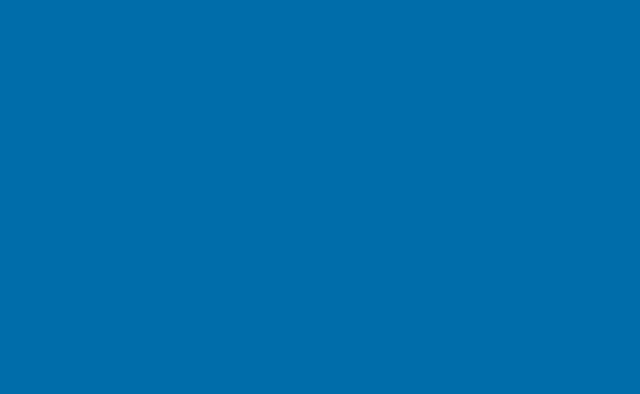
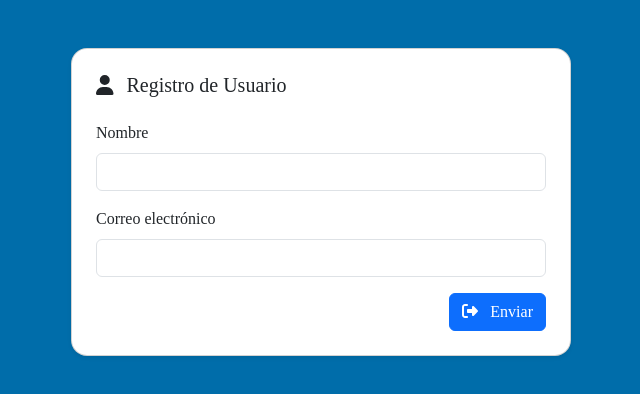
Before and after one commit to gabrielgarcia2211/seed-frontend, a Vue app: page /form in a window 1280 px wide. Before the commit this address had no page. Shown: the top 394 px of the page, without its empty margins (319-959 px from the left). Built offline with nearby package versions, Linux system fonts and the light colour scheme; sample sign-in values are in the browser's storage.

Commit message:
feat: formulario de validación basica

```diff
--- a/src/components/Navbar.vue
+++ b/src/components/Navbar.vue
@@ -2,6 +2,13 @@
   <nav class="navbar navbar-light bg-light justify-content-between px-4">
     <a class="navbar-brand">Productos Seed</a>
     <form class="form-inline d-flex gap-2">
+      <button
+        class="btn btn-outline-danger d-flex align-items-center gap-2"
+        type="button"
+        @click="formUser"
+      >
+        <font-awesome-icon :icon="['fas', 'user']" /> Formulario Usuario
+      </button>
       <button
         class="btn btn-outline-danger d-flex align-items-center gap-2"
         type="button"
@@ -28,4 +35,8 @@ const logout = async () => {
     ReadHttpStatusErrors(error);
   }
 };
+
+const formUser = async () => {
+  router.push("/form");
+};
 </script>
--- a/src/main.js
+++ b/src/main.js
@@ -13,10 +13,10 @@ import { FontAwesomeIcon } from "@fortawesome/vue-fontawesome";
 import {
   faRightFromBracket,
   faFileExcel,
+  faUser,
 } from "@fortawesome/free-solid-svg-icons";
 
-library.add(faRightFromBracket);
-library.add(faFileExcel);
+library.add(faRightFromBracket, faFileExcel, faUser);
 
 const app = createApp(App);
 
--- a/src/router/index.js
+++ b/src/router/index.js
@@ -2,12 +2,14 @@ import { createRouter, createWebHistory } from "vue-router";
 import Login from "../views/Login.vue";
 import Register from "../views/Register.vue";
 import ProductList from "../views/ProductList.vue";
+import FormularioUsuario from "../views/FormularioUsuario.vue";
 
 const routes = [
   { path: "/", redirect: "/login" },
   { path: "/login", component: Login },
   { path: "/register", component: Register },
   { path: "/products", component: ProductList, meta: { requiresAuth: true } },
+  { path: "/form", component: FormularioUsuario, meta: { requiresAuth: true } },
 ];
 
 const router = createRouter({
--- /dev/null
+++ b/src/views/FormularioUsuario.vue
@@ -0,0 +1,78 @@
+<template>
+  <div class="container py-5">
+    <div class="card shadow-sm p-4" style="max-width: 500px; margin: auto">
+      <h5 class="card-title mb-4">
+        <font-awesome-icon :icon="['fas', 'user']" class="me-2" />
+        Registro de Usuario
+      </h5>
+      <form @submit.prevent="handleSubmit">
+        <div class="mb-3">
+          <label class="form-label">Nombre</label>
+          <input v-model="form.nombre" type="text" class="form-control" />
+          <div v-if="errors.nombre" class="text-danger">
+            {{ errors.nombre }}
+          </div>
+        </div>
+        <div class="mb-3">
+          <label class="form-label">Correo electrónico</label>
+          <input v-model="form.email" type="email" class="form-control" />
+          <div v-if="errors.email" class="text-danger">{{ errors.email }}</div>
+        </div>
+        <div class="d-flex justify-content-end">
+          <button type="submit" class="btn btn-primary">
+            <font-awesome-icon
+              :icon="['fas', 'right-from-bracket']"
+              class="me-2"
+            />
+            Enviar
+          </button>
+        </div>
+      </form>
+    </div>
+  </div>
+</template>
+
+<script setup>
+import { ref } from "vue";
+import * as Yup from "yup";
+import { AlertsComponent } from "@/utils";
+
+const form = ref({
+  nombre: "",
+  email: "",
+});
+
+const errors = ref({
+  nombre: "",
+  email: "",
+});
+
+const schema = Yup.object({
+  nombre: Yup.string().required("El nombre es obligatorio"),
+  email: Yup.string()
+    .email("Correo no válido")
+    .required("El correo es obligatorio"),
+});
+
+const handleSubmit = async () => {
+  errors.value = { nombre: "", email: "" };
+
+  try {
+    await schema.validate(form.value, { abortEarly: false });
+    AlertsComponent.success("Exito", "Formulario enviado");
+    form.value = { nombre: "", email: "" };
+  } catch (err) {
+    if (err.name === "ValidationError") {
+      err.inner.forEach((e) => {
+        errors.value[e.path] = e.message;
+      });
+    }
+  }
+};
+</script>
+
+<style scoped>
+.card {
+  border-radius: 1rem;
+}
+</style>
```
